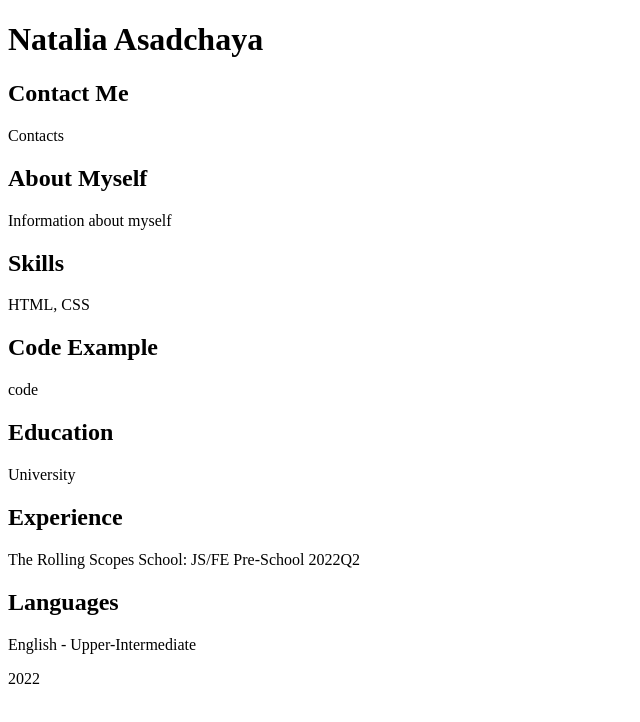
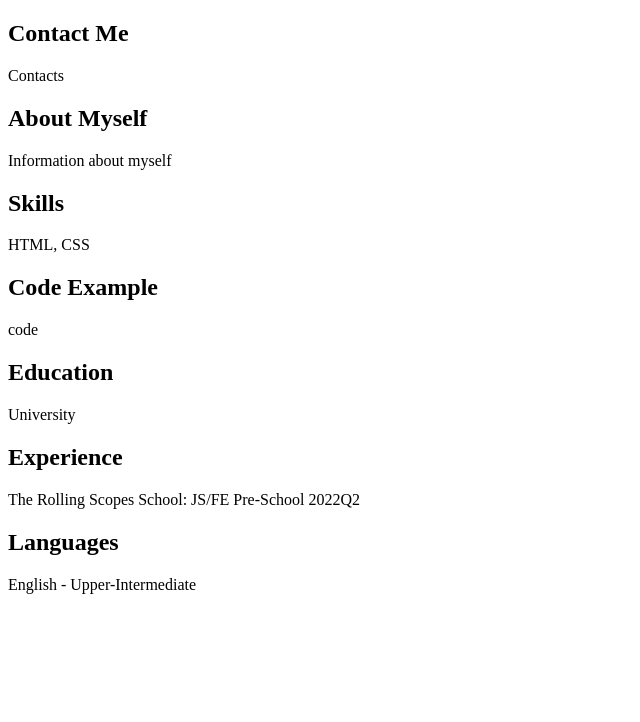
Before and after one commit to nataliamoiseenko/rsschool-cv, a plain HTML site: page index.html in a window 1280 px wide. Shown: the whole page, without its empty margins (0-640 px from the left). Drawn offline with Linux system fonts and the light colour scheme.

Commit message:
fix: remove header & footer

```diff
--- a/index.html
+++ b/index.html
@@ -6,9 +6,6 @@
   <meta name="viewport" content="width=device-width, initial-scale=1.0">
   <title>Curriculum vitae</title>
 </head>
-<header>
-  <h1>Natalia Asadchaya</h1>
-</header>
 <body>
   <h2>Contact Me</h2>
   <p>Contacts</p>
@@ -25,7 +22,4 @@
   <h2>Languages</h2>
   <p>English - Upper-Intermediate</p>
 </body>
-<footer>
-  <p>2022</p>
-</footer>
 </html>
```
